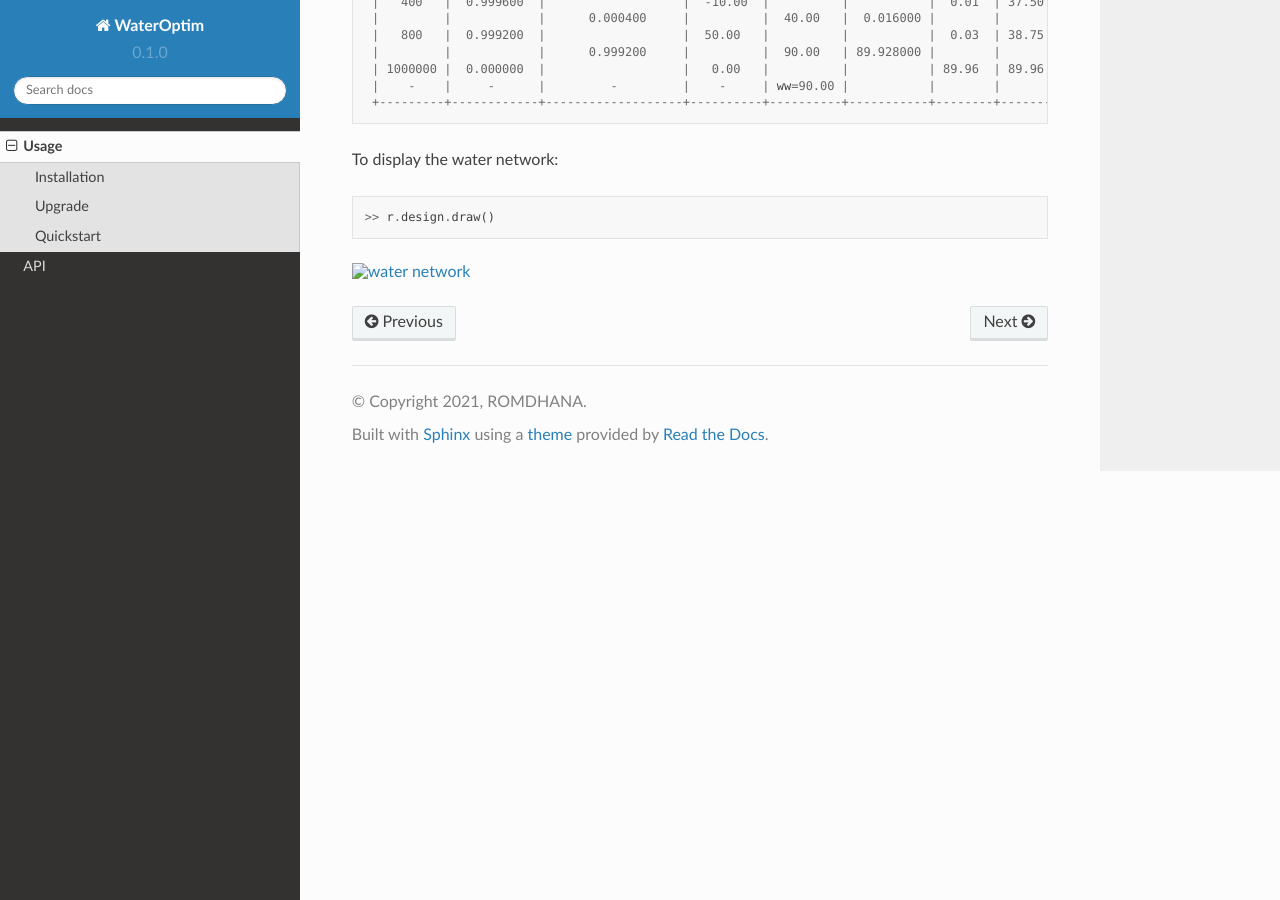
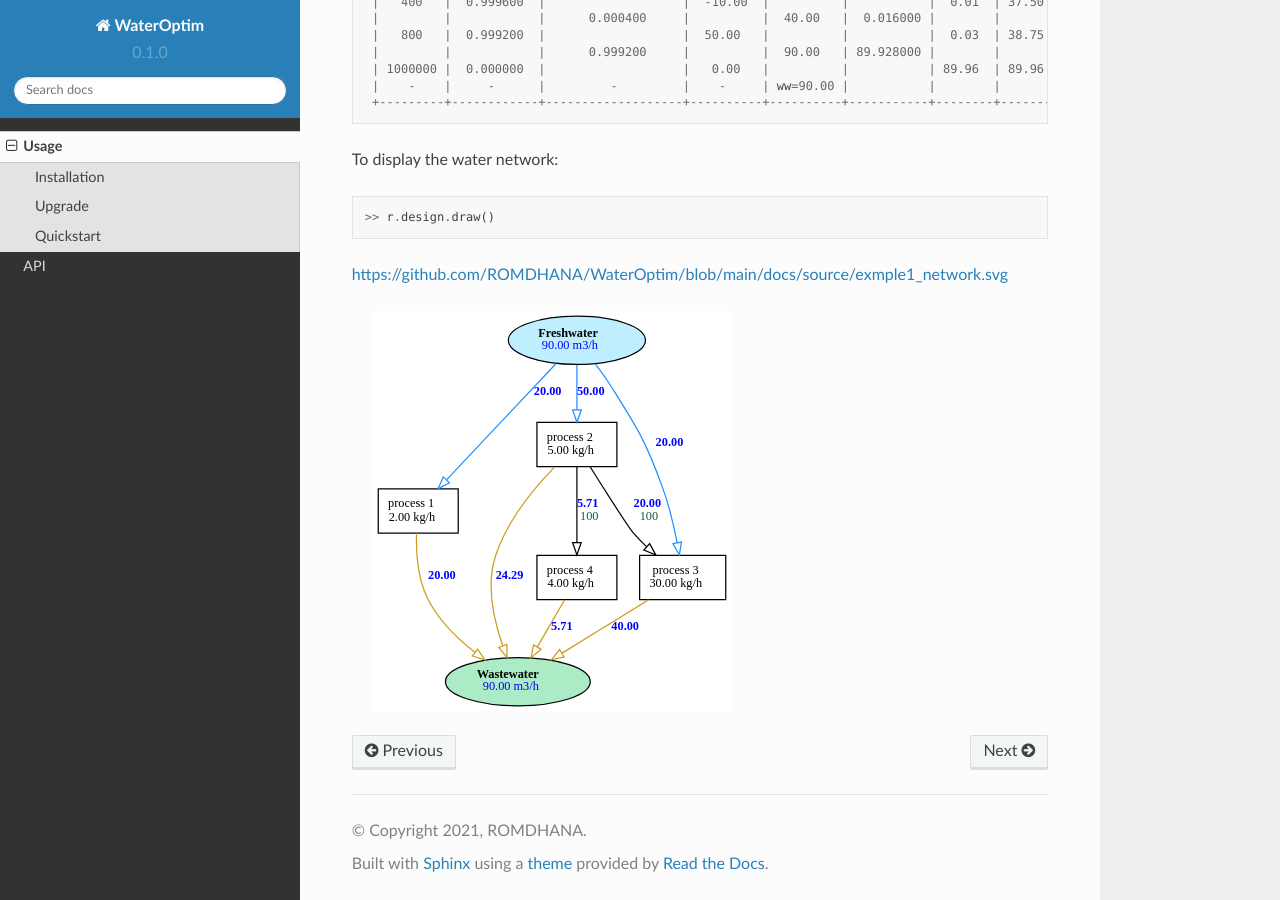
Before and after one commit to ROMDHANA/WaterOptim, a Sphinx documentation site: the page built from docs/source/usage.rst, in a window 1280 px wide and 900 px high, scrolled down 2771 px. Built offline with Sphinx 7.4.7 and the Read the Docs theme 2.0.0, drawn with Linux system fonts in a browser that asks for light colours.

Commit message:
Update usage.rst

```diff
--- a/docs/source/usage.rst
+++ b/docs/source/usage.rst
@@ -185,8 +185,9 @@
 
    >> r.design.draw()
 
+https://github.com/ROMDHANA/WaterOptim/blob/main/docs/source/exmple1_network.svg
 
-.. image:: main/docs/source/exmple1_network.svg
+.. image:: https://github.com/ROMDHANA/WaterOptim/blob/main/docs/source/exmple1_network.svg
    :height: 400
    :width: 400
    :alt: water network
```
